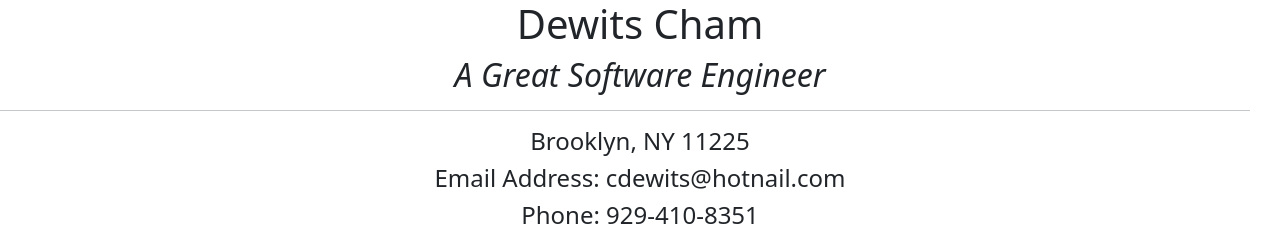
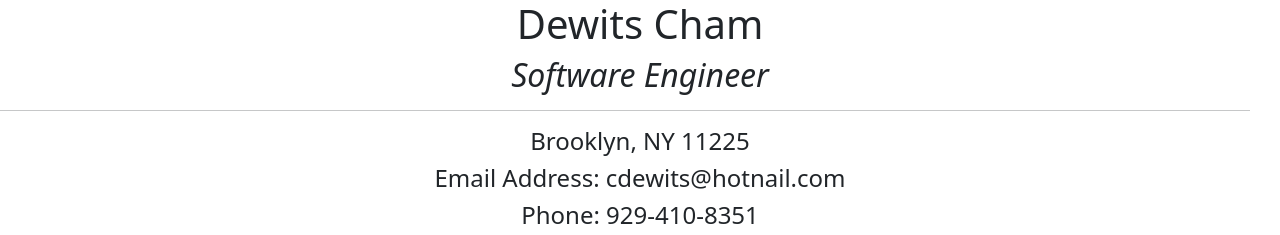
Before and after one commit to dewits15/dewits-cham-initial-website, a plain HTML site: page index.html in a window 1280 px wide. Shown: the top 235 px of the page. Drawn offline with nearby package versions, Linux system fonts and the light colour scheme; a web font is replaced by a local one.

Commit message:
Removed "a great" from the title

```diff
--- a/index.html
+++ b/index.html
@@ -37,7 +37,7 @@
 <body>
     <div id="top-info">
         <h1><center>Dewits Cham</center></h1>
-        <h2><center><em>A Great Software Engineer</em></center></h2>
+        <h2><center><em>Software Engineer</em></center></h2>
         <hr width="1250" size="2" color="black">
 
         <h4><center>Brooklyn, NY 11225</center></h4>
```
